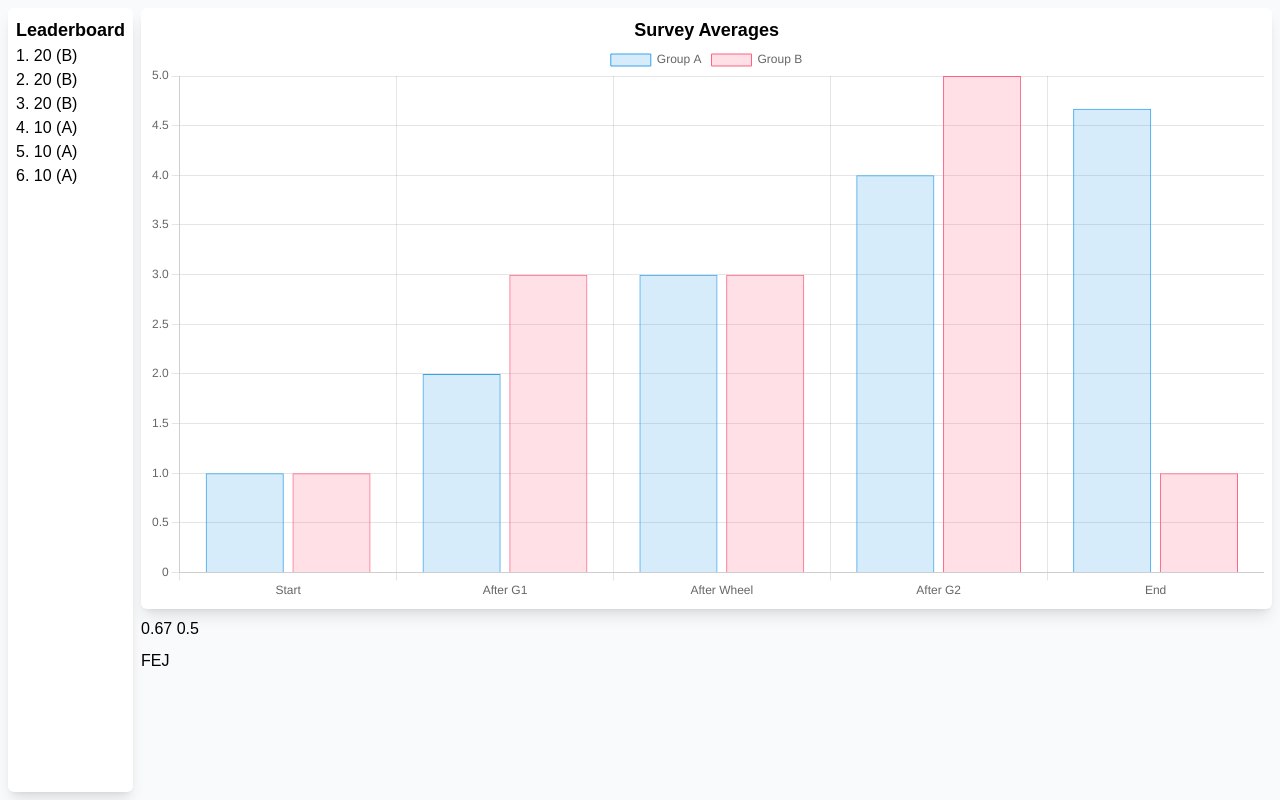
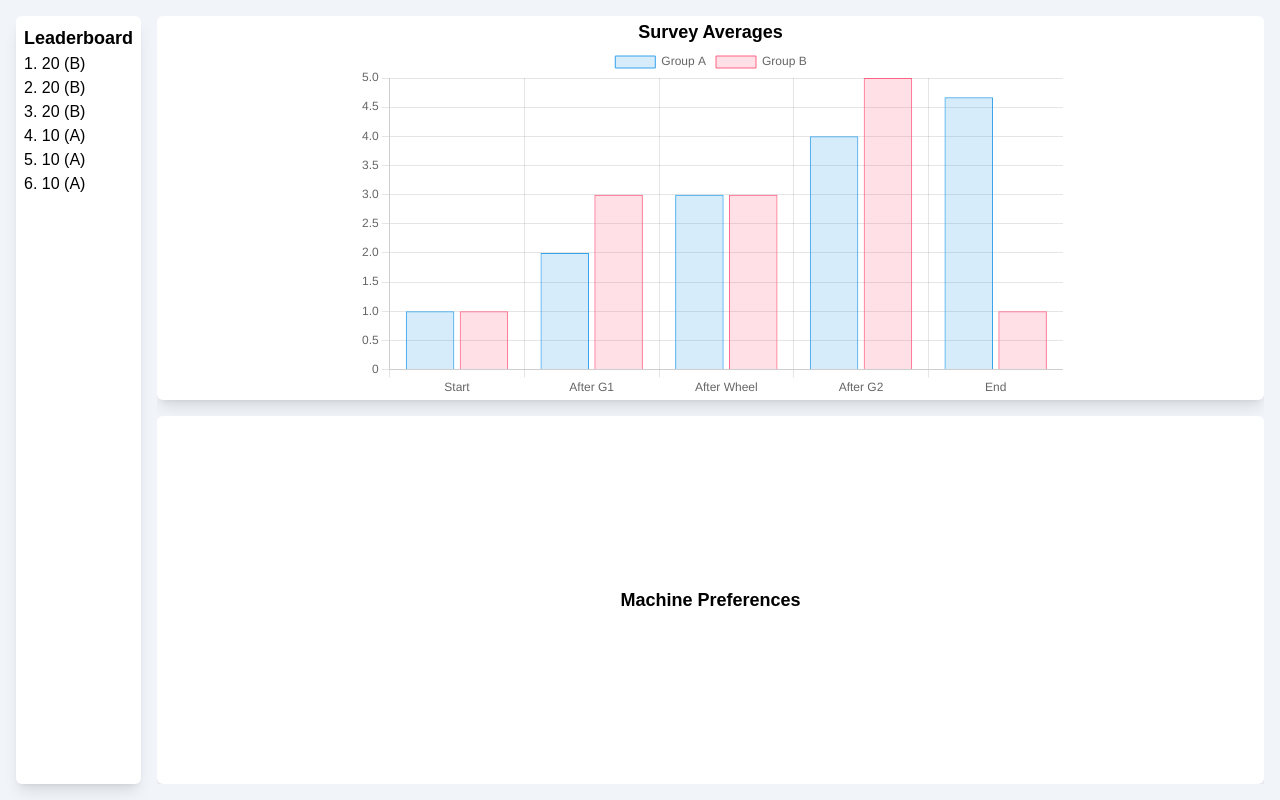
Before and after one commit to joshuamotoaki/neu443-demo, a SvelteKit app: page /stats in a window 1280 px wide. Built offline with nearby package versions, Linux system fonts and the light colour scheme; no server answers; a web font is replaced by a local one.

Commit message:
Scaffold UI

```diff
--- a/src/routes/stats/+page.svelte
+++ b/src/routes/stats/+page.svelte
@@ -157,7 +157,7 @@
     });
 </script>
 
-<div class="h-screen w-screen flex p-2 gap-2 bg-slate-50">
+<div class="h-screen w-screen flex p-4 gap-4 bg-slate-100">
     <aside class="rounded-md bg-white shadow-lg p-2">
         <h2 class="font-semibold text-lg">Leaderboard</h2>
         <ul>
@@ -169,27 +169,20 @@
             {/each}
         </ul>
     </aside>
-    <main class="flex-1 space-y-2">
-        <section class="p-2 bg-white shadow-lg rounded-md">
+    <main class="flex-1 space-y-4 flex flex-col overflow-clip">
+        <section
+            class="p-4 bg-white shadow-lg rounded-md flex-1 h-1/2
+        flex flex-col items-center justify-center">
             <h2 class="text-center text-lg font-semibold">Survey Averages</h2>
             <canvas bind:this={surveyAvgChart}></canvas>
         </section>
-        <section>{aGroupBeforePercent} {bGroupBeforePercent}</section>
-        <button
-            on:click={() => {
-                appData.push({
-                    group: "A",
-                    answers: {
-                        "1": ["purple", "green"],
-                        "5": ["blue", "yellow"],
-                        "7": ["purple", "yellow"]
-                    },
-                    survey: [1, 1, 1, 1, 1],
-                    score: 10
-                });
-                refreshCharts();
-            }}>
-            FEJ
-        </button>
+        <section
+            class="p-4 bg-white shadow-lg rounded-md flex-1 h-1/2
+        flex flex-col items-center justify-center">
+            <h2 class="text-center text-lg font-semibold">
+                Machine Preferences
+            </h2>
+            <!-- <canvas bind:this={surveyAvgChart}></canvas> -->
+        </section>
     </main>
 </div>
```
